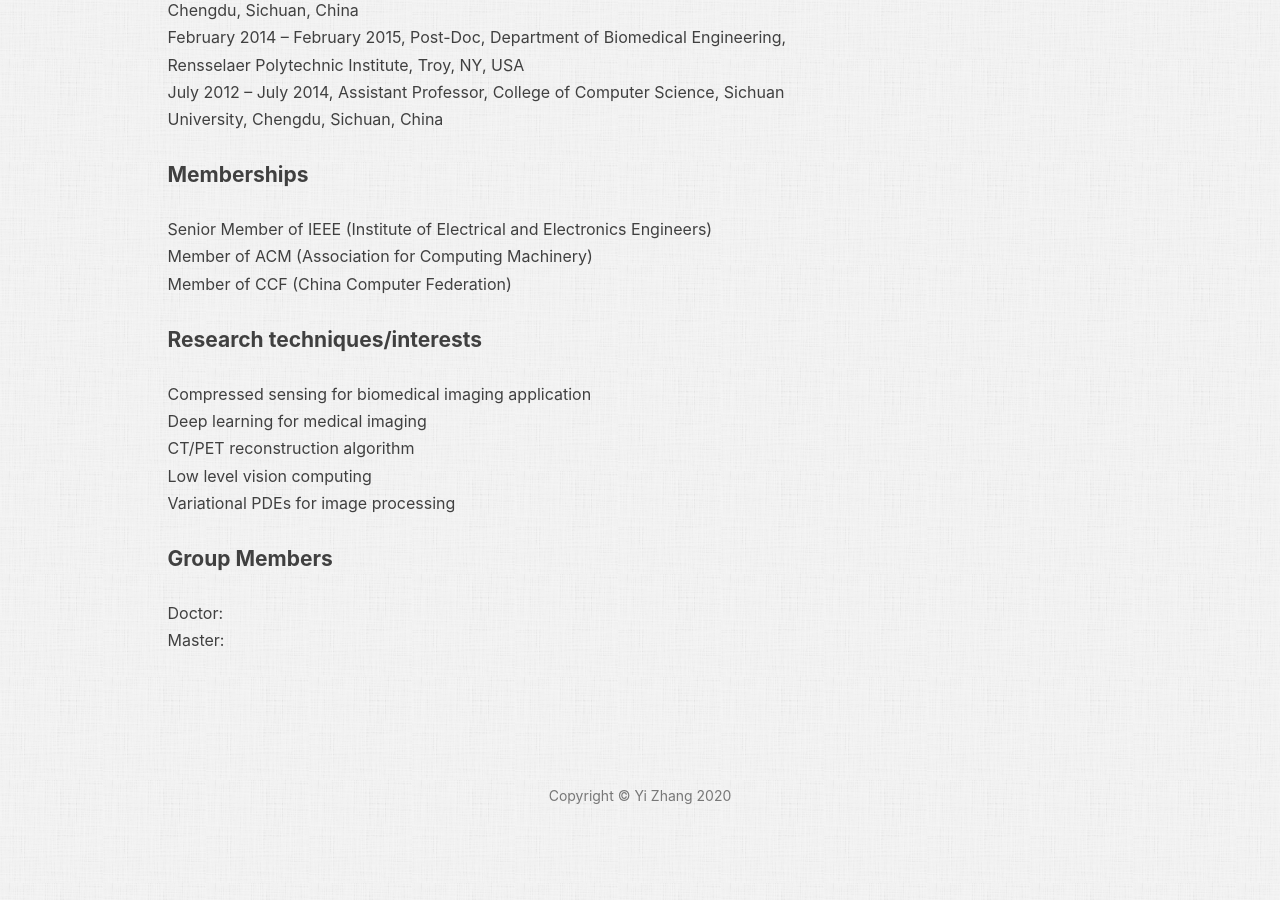
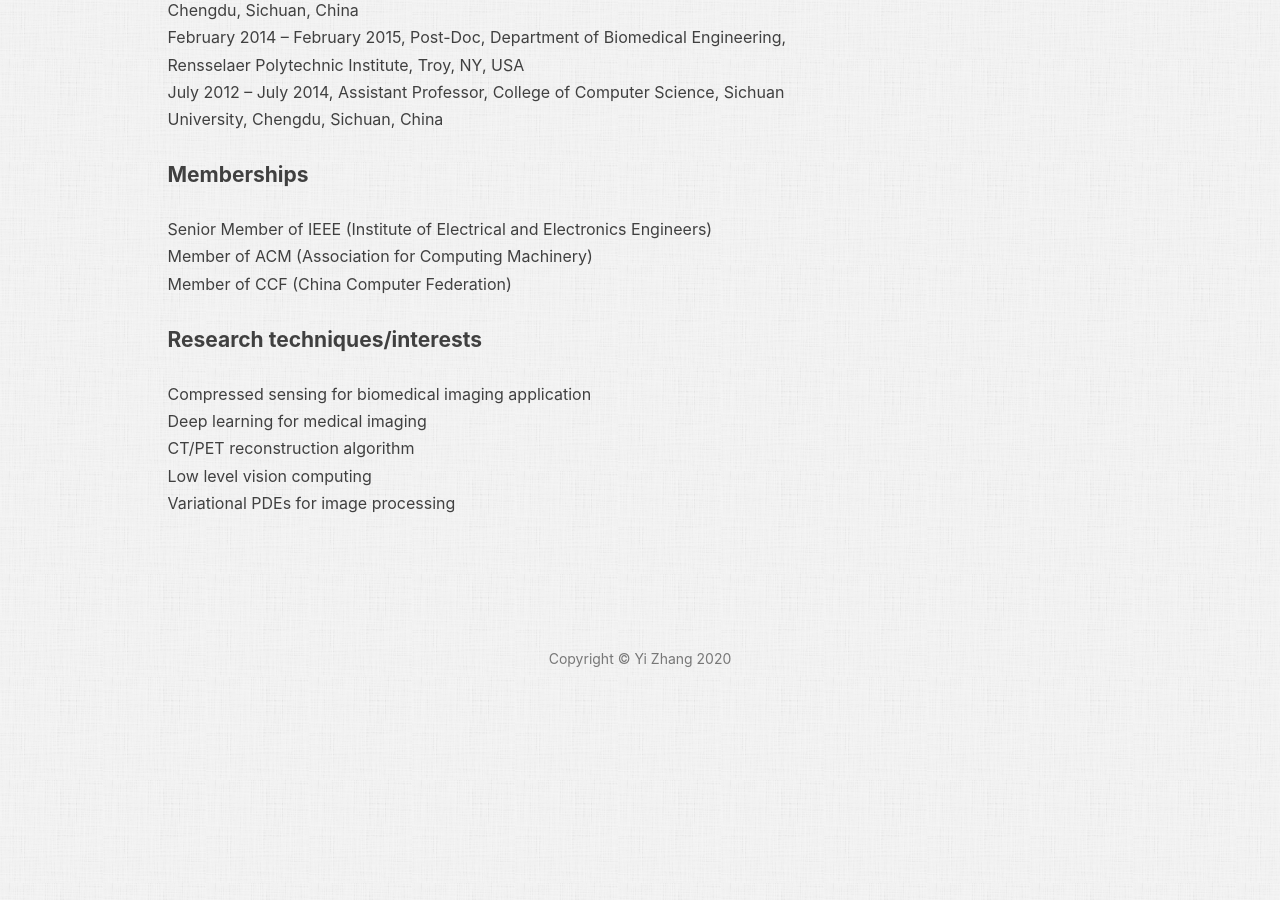
Before and after one commit to qinjiaqi/qinjiaqi.github.io, a Jekyll site: the page built from biography.html, in a window 1280 px wide and 900 px high, scrolled down 1177 px. Built offline with Jekyll 4.4.1, drawn with Linux system fonts in a browser that asks for light colours; nearby versions of some CDN libraries; comment, search, counter and statistics services are not loaded; after the commit the page ends 1940 px from its top, so only the background shows below that.

Commit message:
Update biography.html

```diff
--- a/biography.html
+++ b/biography.html
@@ -57,11 +57,6 @@ header-img: "img/cloud2.jpg"
         CT/PET reconstruction algorithm<br>
         Low level vision computing<br>
         Variational PDEs for image processing
-    </p>
-    <h4>Group Members</h4>
-    <p>
-        Doctor:<br>
-        Master:
     </p>
 </div>
 
```
